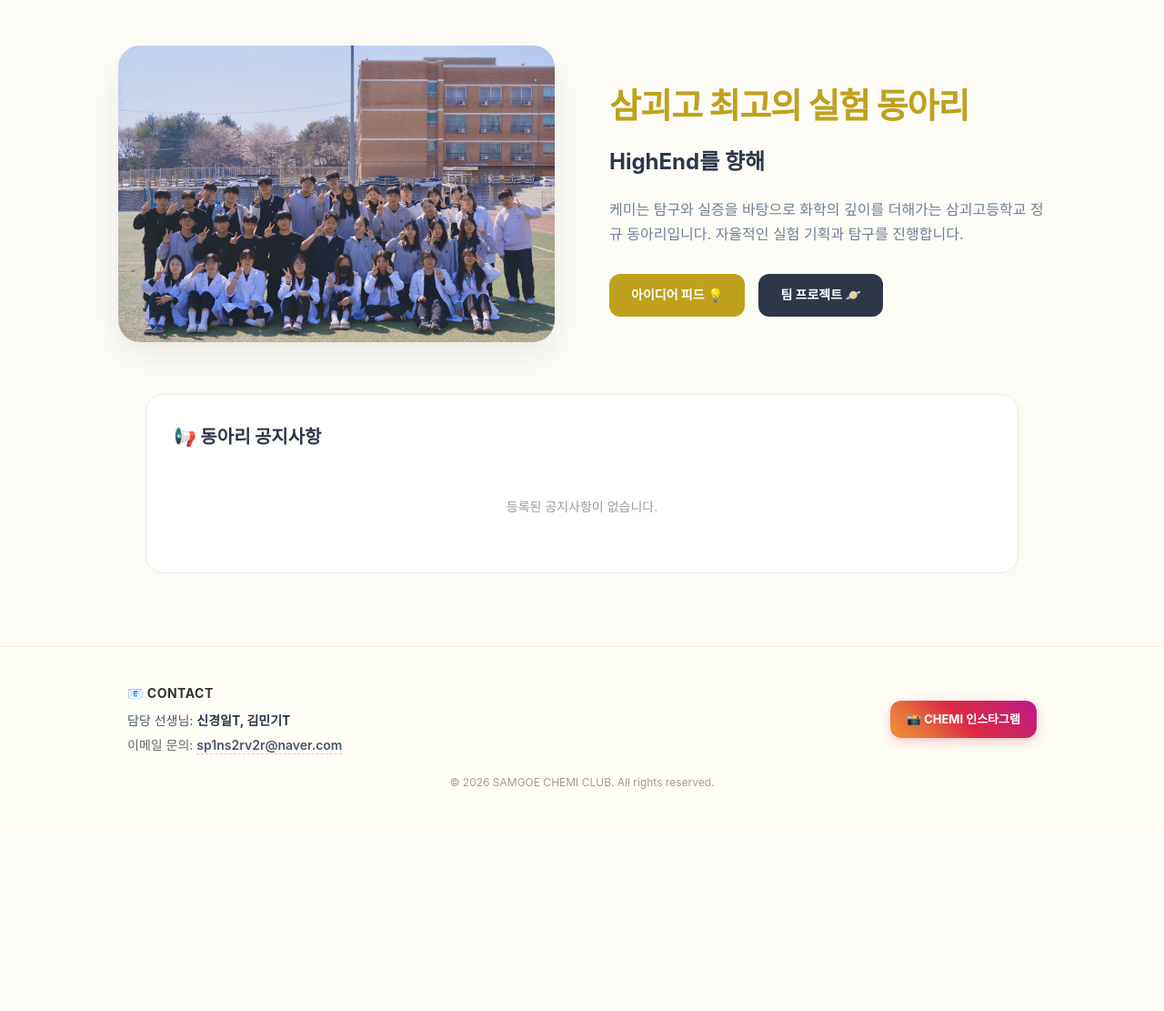
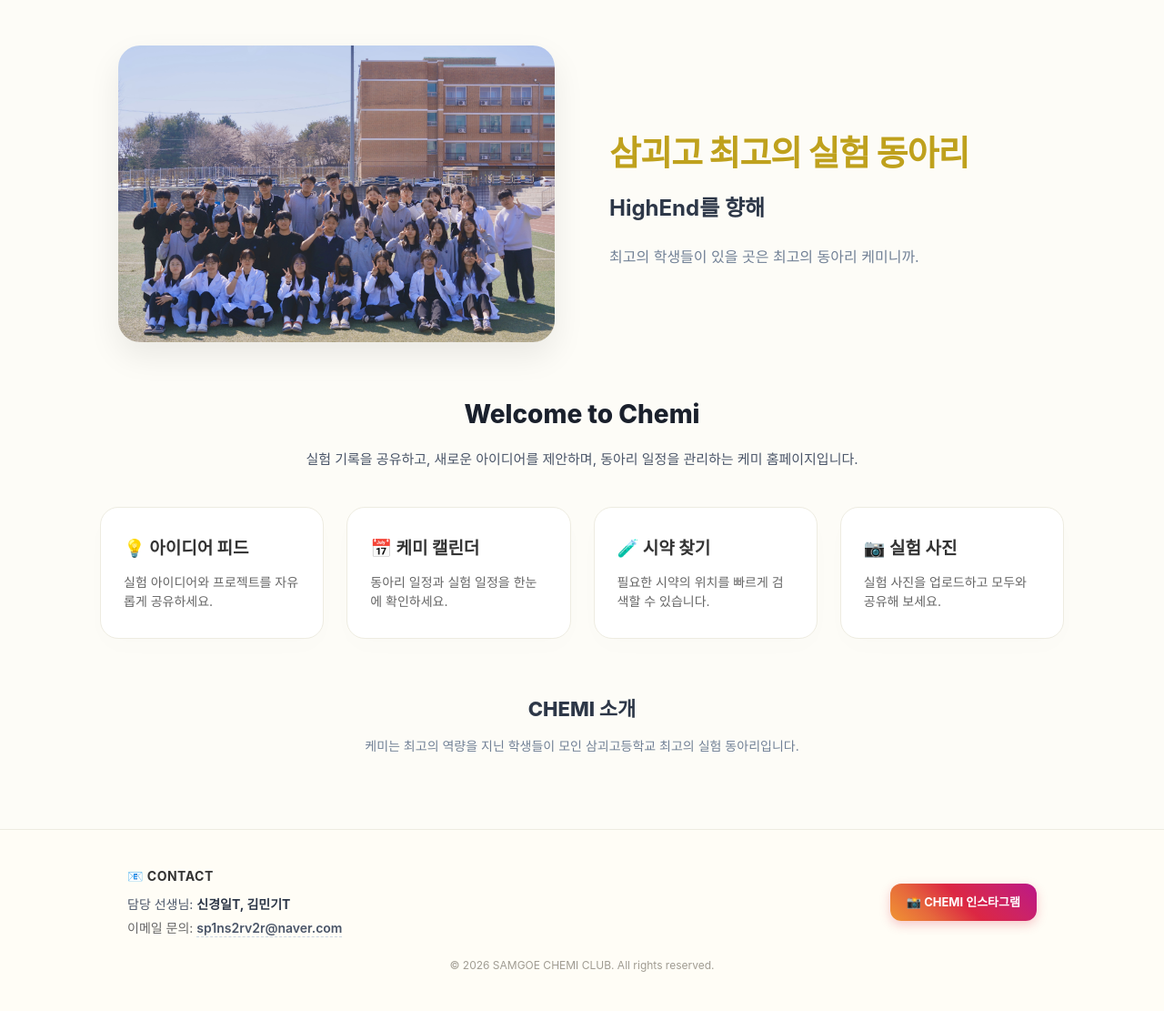
Before and after one commit to sunyoul-chemi/samgoe-chemi, a Flask app: page / in a window 1280 px wide. Shown: the part 72-1183 px from the top of the page at 91% size. Before the commit the page ends 939 px from the top, so only its background shows below. Run offline with Flask 3, Linux system fonts and the light colour scheme; data that the repository does not hold is empty; some libraries are stand-ins or nearby versions; some web fonts are replaced.

Commit message:
Update index.html

```diff
--- a/templates/index.html
+++ b/templates/index.html
@@ -4,57 +4,90 @@
 <section class="hero-clean-section" style="max-width: 1100px; margin: 50px auto; padding: 0 40px; display: flex; align-items: center; justify-content: center; gap: 60px; flex-wrap: wrap;">
     <div style="flex: 1; min-width: 300px; max-width: 480px;">
         <img src="{{ url_for('static', filename='KakaoTalk_20260709_143736435.jpg') }}"
-             style="width: 100%; height: auto; border-radius: 24px; box-shadow: 0 15px 35px rgba(0,0,0,0.08); object-fit: cover;"
-             onerror="this.src='https://images.unsplash.com/photo-1532094349884-543bc11b234d?auto=format&fit=crop&w=800&q=80';">
+             style="width: 100%; height: auto; border-radius: 24px; box-shadow: 0 15px 35px rgba(0,0,0,0.08); object-fit: cover;">
     </div>
 
     <div style="flex: 1; min-width: 300px;">
         <h1 style="font-size: 38px; font-weight: 800; color: #bfa11d; margin-bottom: 12px; letter-spacing: -1px;">삼괴고 최고의 실험 동아리</h1>
         <h2 style="font-size: 24px; color: #2d3748; font-weight: 700; margin-bottom: 20px;">HighEnd를 향해</h2>
-        <p style="font-size: 16px; color: #718096; line-height: 1.7; margin-bottom: 30px;">
-            케미는 탐구와 실증을 바탕으로 화학의 깊이를 더해가는 삼괴고등학교 정규 동아리입니다. 자율적인 실험 기획과 탐구를 진행합니다.
-        </p>
-        <div style="display: flex; gap: 15px;">
-            <a href="/ideas" style="padding: 12px 24px; background: #bfa11d; color: white; border-radius: 12px; text-decoration: none; font-weight: 700; font-size: 14px;">아이디어 피드 💡</a>
-            <a href="/projects" style="padding: 12px 24px; background: #2d3748; color: white; border-radius: 12px; text-decoration: none; font-weight: 700; font-size: 14px;">팀 프로젝트 🪐</a>
-        </div>
+        <p style="font-size: 16px; color: #718096; line-height: 1.7; margin: 0;">최고의 학생들이 있을 곳은 최고의 동아리 케미니까.</p>
     </div>
 </section>
 
-<section class="notice-clean-section" style="max-width: 1000px; margin: 40px auto; padding: 0 20px;">
-    <div style="background: #fff; border: 1px solid #eeece1; border-radius: 20px; padding: 30px; box-shadow: 0 4px 20px rgba(0,0,0,0.02);">
-        <div style="display: flex; justify-content: space-between; align-items: center; margin-bottom: 20px;">
-            <h3 style="margin: 0; font-size: 20px; font-weight: 800; color: #2d3748;">📢 동아리 공지사항</h3>
+<section style="max-width: 800px; margin: 0 auto; padding: 0 20px;">
+    {% if notice %}
+        <div style="background: #E60033; color: #ffffff; border-radius: 16px; padding: 16px 24px; display: flex; align-items: center; justify-content: space-between; gap: 15px; box-shadow: 0 8px 20px rgba(230, 0, 51, 0.25); position: relative; overflow: hidden;">
+            <div style="display: flex; align-items: center; gap: 12px; flex: 1; min-width: 0;">
+                <span style="font-size: 20px; animation: chemiPulse 1.5s infinite; display: inline-block;">📢</span>
+                <span style="font-size: 13px; font-weight: 800; letter-spacing: -0.3px; white-space: nowrap; background: rgba(255,255,255,0.22); padding: 3px 9px; border-radius: 6px;">중요공지</span>
+                <p style="margin: 0; font-size: 15px; font-weight: 600; line-height: 1.4; white-space: pre-wrap; word-break: break-all;">{{ notice.content }}</p>
             </div>
 
-        <div style="display: flex; flex-direction: column; gap: 15px;">
-            {% for notice in announcements %}
-            <div style="padding: 18px; border-radius: 12px; background: #faf9f5; border: 1px solid #f0eef6; display: flex; justify-content: space-between; align-items: flex-start; gap: 15px;">
-                <div>
-                    <h4 style="margin: 0 0 6px 0; font-size: 16px; color: #2d3748; font-weight: 700;">{{ notice.title }}</h4>
-                    <p style="margin: 0; color: #4a5568; font-size: 14px; line-height: 1.6; white-space: pre-wrap;">{{ notice.content }}</p>
-                    <span style="font-size: 12px; color: #a0aec0; margin-top: 8px; display: block;">{{ notice.created_at.strftime('%Y-%m-%d') if notice.created_at else '' }}</span>
-                </div>
             {% if session.get('is_admin') %}
-                <a href="/deleteNotice/{{ notice.id }}" onclick="return confirm('공지를 삭제하시겠습니까?');" style="color: #e53e3e; text-decoration: none; font-size: 12px; font-weight: 700; background: #fff5f5; padding: 4px 8px; border-radius: 6px;">삭제</a>
+                <a href="/deleteNotice/{{ notice.id }}" style="color: rgba(255,255,255,0.8); text-decoration: none; font-size: 12px; font-weight: 800; background: rgba(0,0,0,0.2); padding: 5px 12px; border-radius: 8px; transition: all 0.2s; white-space: nowrap;" onmouseover="this.style.background='rgba(0,0,0,0.4)'; this.style.color='#fff';" onmouseout="this.style.background='rgba(0,0,0,0.2)'; this.style.color='rgba(255,255,255,0.8)';">삭제</a>
             {% endif %}
         </div>
     {% else %}
-            <div style="text-align: center; color: #a09c92; font-size: 14px; padding: 30px 0;">등록된 공지사항이 없습니다.</div>
-            {% endfor %}
+        {% if session.get('is_admin') %}
+            <div style="border: 2px dashed #E60033; color: #E60033; border-radius: 16px; padding: 15px; text-align: center; font-size: 14px; font-weight: 700; background: rgba(230,0,51,0.02);">
+                현재 홈 화면에 공지사항이 비어있습니다. 아래 폼에서 새로 등록해 주세요! 👇
             </div>
+        {% endif %}
+    {% endif %}
 
     {% if session.get('is_admin') %}
-        <div style="margin-top: 25px; padding-top: 20px; border-top: 1px dashed #eeece1;">
-            <h4 style="margin-top: 0; color: #bfa11d; font-size: 14px;">➕ 새 공지사항 작성 (관리자)</h4>
-            <form action="/addNotice" method="POST" style="display: flex; flex-direction: column; gap: 10px;">
-                <input type="text" name="title" placeholder="공지 제목" required style="padding: 10px 14px; border: 1px solid #e1ded3; border-radius: 8px; outline: none; background: #faf9f5;">
-                <textarea name="content" placeholder="공지 내용을 입력하세요..." required rows="3" style="padding: 10px 14px; border: 1px solid #e1ded3; border-radius: 8px; outline: none; background: #faf9f5; resize: vertical;"></textarea>
-                <button type="submit" style="align-self: flex-end; padding: 8px 18px; background: #2d3748; color: white; border: none; border-radius: 8px; font-weight: 700; cursor: pointer;">공지 등록 🚀</button>
+        <div style="background: #fff; border: 1px solid #eeece1; border-radius: 16px; padding: 18px; margin-top: 15px; box-shadow: 0 4px 15px rgba(0,0,0,0.01);">
+            <form action="/addNotice" method="POST" style="display: flex; gap: 10px;">
+                <input type="text" name="content" placeholder="홈 화면에 공지할 내용을 입력해 주세요. (예: 이번주 동아리 시간 화학실 청소 순번 필독)" required
+                       style="flex: 1; padding: 12px 15px; border: 1px solid #e1ded3; border-radius: 10px; font-size: 13px; outline: none; background: #faf9f5;">
+                <button type="submit" style="padding: 0 20px; background: #E60033; color: white; border: none; border-radius: 10px; font-weight: 700; cursor: pointer; font-size: 13px; white-space: nowrap; transition: opacity 0.2s;" onmouseover="this.style.opacity='0.9'" onmouseout="this.style.opacity='1'">
+                    공지 등록 🚀
+                </button>
             </form>
         </div>
     {% endif %}
-    </div>
 </section>
 
+<section class="intro" style="max-width: 800px; margin: 50px auto 40px auto; text-align: center; padding: 0 20px;">
+    <h2 style="font-size: 28px; font-weight: 800; color: #1a202c; margin-bottom: 15px;">Welcome to Chemi</h2>
+    <p style="color: #4a5568; font-size: 15px; line-height: 1.6;">
+        실험 기록을 공유하고, 새로운 아이디어를 제안하며, 동아리 일정을 관리하는 케미 홈페이지입니다.
+    </p>
+</section>
+
+<section class="cards">
+    <a href="/ideas" class="card">
+        <h2>💡 아이디어 피드</h2>
+        <p>실험 아이디어와 프로젝트를 자유롭게 공유하세요.</p>
+    </a>
+
+    <a href="/calendar" class="card">
+        <h2>📅 케미 캘린더</h2>
+        <p>동아리 일정과 실험 일정을 한눈에 확인하세요.</p>
+    </a>
+
+    <a href="/reagent" class="card">
+        <h2>🧪 시약 찾기</h2>
+        <p>필요한 시약의 위치를 빠르게 검색할 수 있습니다.</p>
+    </a>
+
+    <a href="/upload" class="card">
+        <h2>📷 실험 사진</h2>
+        <p>실험 사진을 업로드하고 모두와 공유해 보세요.</p>
+    </a>
+</section>
+
+<section class="about" style="max-width: 800px; margin: 60px auto 80px auto; text-align: center; padding: 0 20px;">
+    <h2 style="font-size: 22px; font-weight: 800; color: #2d3748; margin-bottom: 12px;">CHEMI 소개</h2>
+    <p style="color: #718096; font-size: 14px;">케미는 최고의 역량을 지닌 학생들이 모인 삼괴고등학교 최고의 실험 동아리입니다.</p>
+</section>
+
+<style>
+@keyframes chemiPulse {
+    0% { transform: scale(1); }
+    50% { transform: scale(1.18); }
+    100% { transform: scale(1); }
+}
+</style>
+
 {% endblock %}
```
Lines whose indentation alone changed are shown as unchanged.
